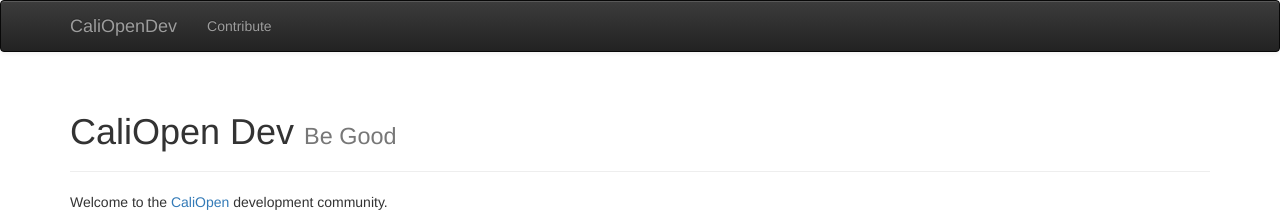
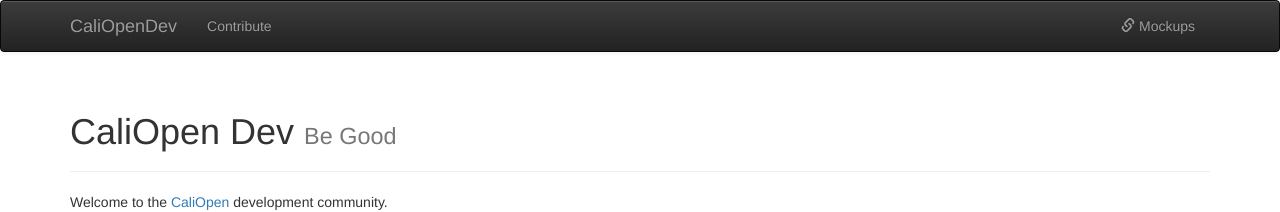
Before and after one commit to CaliOpen/caliopen.github.io, a Jekyll site: the page built from index.md, in a window 1280 px wide. Shown: the top 212 px of the page. Built offline with Jekyll 4.4.1, drawn with Linux system fonts in a browser that asks for light colours; nearby versions of some CDN libraries; library files that are not in the unit come from our copies.

Commit message:
Fixes #2 Add link to mockups

```diff
--- a/_includes/themes/bootstrap-3/default.html
+++ b/_includes/themes/bootstrap-3/default.html
@@ -64,6 +64,13 @@
                 {% assign group = 'navigation' %}
                 {% include JB/pages_list %}
             </ul>
+             <ul class="nav navbar-nav navbar-right">
+               <li>
+                <a href="https://caliopen.org/assets/mockup/">
+                  <span class="glyphicon glyphicon-link"></span> Mockups
+                </a>
+               </li>
+            </ul>
             </div><!-- /.navbar-collapse -->
         </div>
       </nav>
--- a/assets/themes/bootstrap-3/css/style.css
+++ b/assets/themes/bootstrap-3/css/style.css
@@ -42,6 +42,12 @@
 #inner-wrapper > .container {
   padding-bottom: 30px;
   margin-bottom: 0;
+}
+
+@media screen and ( min-width: 1200px ) {
+  .navbar > .container {
+    width: 1300px;
+  }
 }
 
 
```
